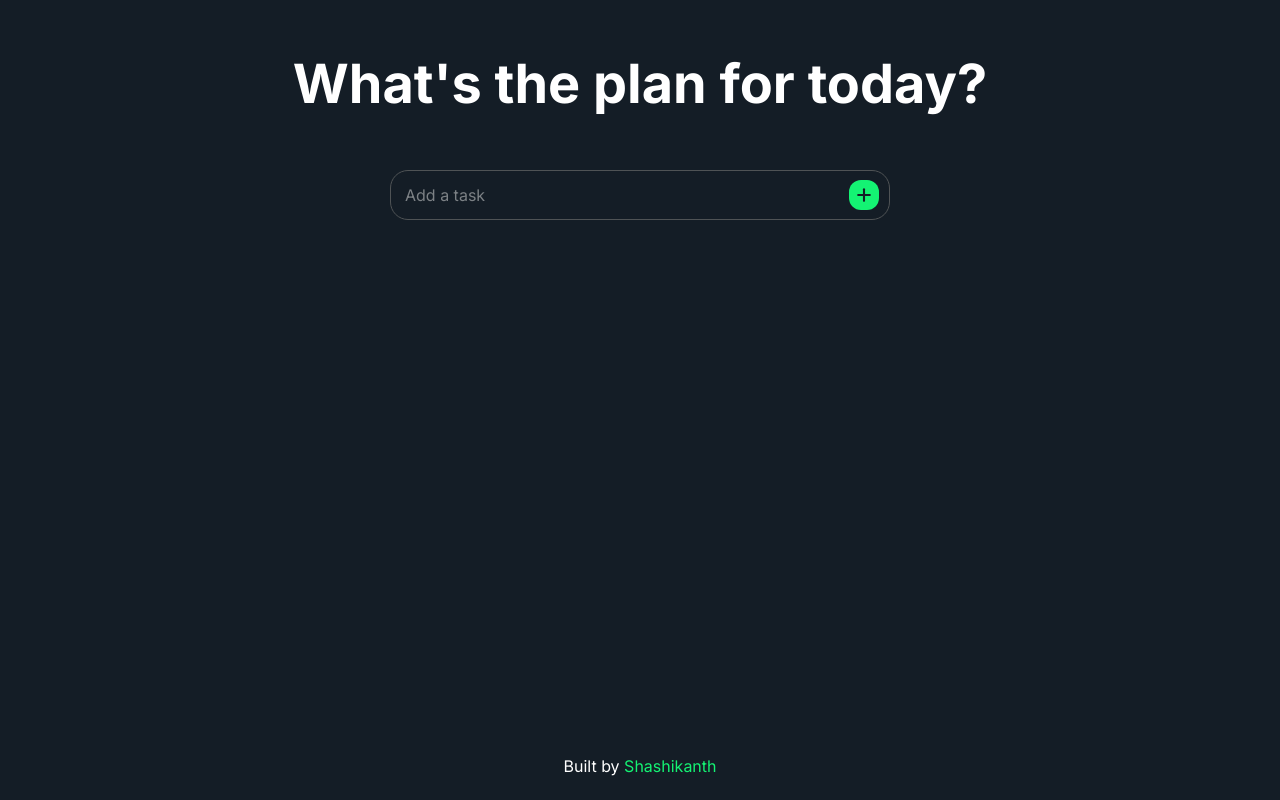
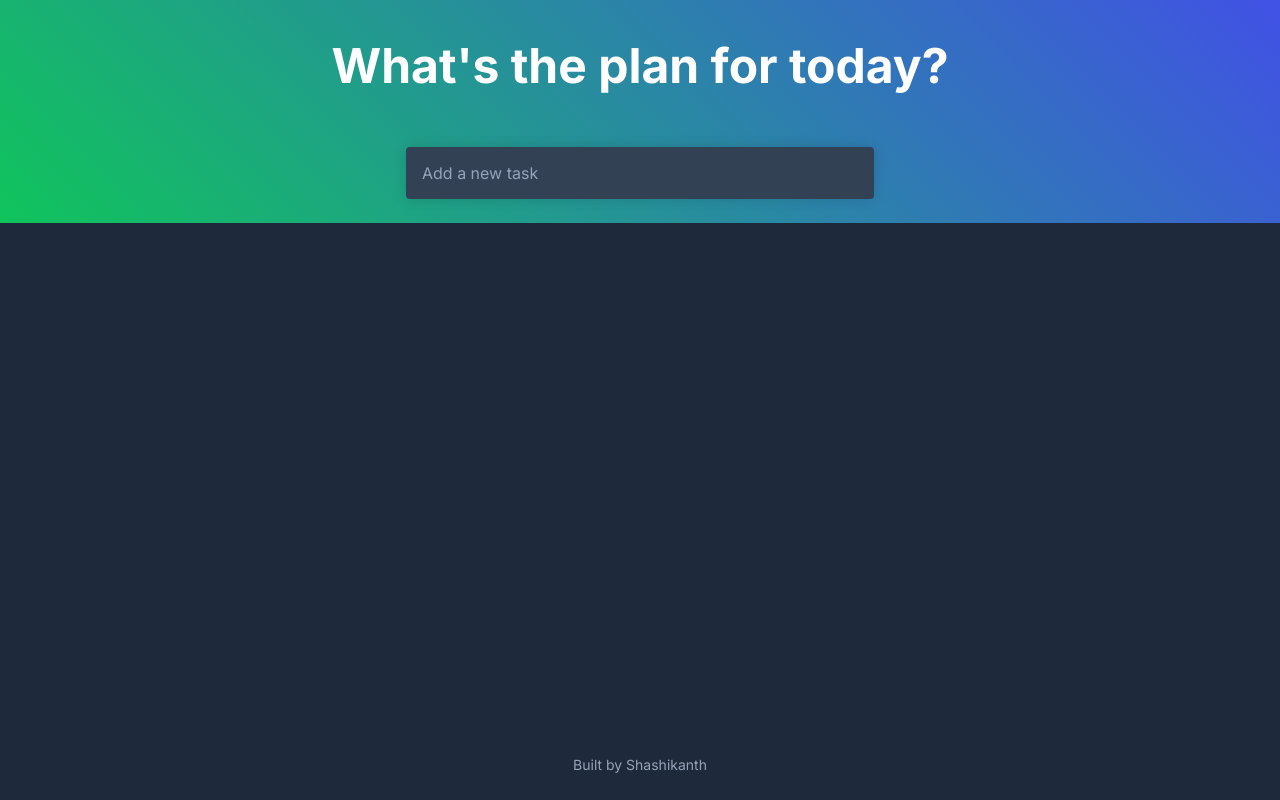
Before and after one commit to shashiirk/todos, a React (Create React App) app: page / in a window 1280 px wide. Built offline with nearby package versions, Linux system fonts and the light colour scheme.

Commit message:
revamped design

```diff
--- a/src/App.css
+++ b/src/App.css
@@ -1,12 +1,16 @@
 .outer-container {
   min-height: calc(100vh - 68px);
-  max-width: 800px;
-  width: 100%;
-  padding: 14px;
   margin: auto;
 }
 
+.main-container {
+  padding: 16px;
+  background: #10c45c;
+  background-image: linear-gradient(45deg, #10c45c 0%, #4151e5 100%);
+}
+
 .inner-container {
+  padding: 16px;
   max-width: 500px;
   width: 100%;
   margin: auto;
--- a/src/App.js
+++ b/src/App.js
@@ -68,9 +68,11 @@ const App = () => {
   return (
     <>
       <div className="outer-container">
-        <Header />
+        <div className="main-container">
+          <Header />
+          <UserInput onAddTask={addTaskHandler} />
+        </div>
         <div className="inner-container">
-          <UserInput onAddTask={addTaskHandler} />
           <TasksList
             items={tasksList}
             onDeleteTask={deleteTaskHandler}
--- a/src/components/Checkbox/Checkbox.module.css
+++ b/src/components/Checkbox/Checkbox.module.css
@@ -1,8 +1,8 @@
 .cbButton1 {
   width: 20px;
   height: 20px;
-  border: 2px #14f373 solid;
-  border-radius: 8px;
+  border: 2px #10c45c solid;
+  border-radius: 6px;
   background-color: transparent;
   margin-right: 8px;
   cursor: pointer;
@@ -11,10 +11,10 @@
 .cbButton2 {
   width: 20px;
   height: 20px;
-  border: 2px #14f373 solid;
-  border-radius: 8px;
-  background-color: #14f373;
-  color: #141d26;
+  border: 2px #10c45c solid;
+  border-radius: 6px;
+  background-color: #10c45c;
+  color: #334155;
   margin-right: 8px;
   cursor: pointer;
   display: flex;
--- a/src/components/Footer/Footer.module.css
+++ b/src/components/Footer/Footer.module.css
@@ -1,21 +1,23 @@
 .footer {
   text-align: center;
+  color: #94a3b8;
+  font-size: 14px;
   padding: 24px 16px;
 }
 
 .footer a {
   text-decoration: none;
-  color: #14f373;
+  color: inherit;
 }
 
 @media (hover: hover) {
   .footer a:hover {
-    text-decoration: underline 1px #14f373 solid;
+    text-decoration: underline 1px #94a3b8 solid;
   }
 }
 
 @media (hover: none) {
   .footer a:active {
-    text-decoration: underline 1px #14f373 solid;
+    text-decoration: underline 1px #94a3b8 solid;
   }
 }
--- a/src/components/Header/Header.module.css
+++ b/src/components/Header/Header.module.css
@@ -1,12 +1,14 @@
 .title {
-  font-size: 54px;
+  color: white;
+  font-size: 48px;
   text-align: center;
-  margin: 32px 0 48px;
+  margin: 16px 0 48px;
   line-height: 1.4;
 }
 
 @media (max-width: 500px) {
   .title {
     font-size: 32px;
+    margin: 16px 0 32px;
   }
 }
--- a/src/components/Task/Task.js
+++ b/src/components/Task/Task.js
@@ -5,12 +5,23 @@ import styles from './Task.module.css';
 const Task = (props) => {
   const [status, setStatus] = useState(props.task.status);
   const [taskTitle, setTaskTitle] = useState(props.task.title);
+  const [textareaFocus, setTextareaFocus] = useState(false);
   const textareaRef = useRef();
 
   useEffect(() => {
     textareaRef.current.style.height = '0px';
     textareaRef.current.style.height = textareaRef.current.scrollHeight + 'px';
   }, []);
+
+  useEffect(() => {
+    if (textareaFocus) {
+      const text = textareaRef.current.value;
+
+      textareaRef.current.focus();
+      textareaRef.current.value = '';
+      textareaRef.current.value = text;
+    }
+  }, [textareaFocus]);
 
   const updateStatusHandler = () => {
     setStatus((prevState) => !prevState);
@@ -27,7 +38,20 @@ const Task = (props) => {
     if (taskTitle.trim() === '') {
       props.onDelete(props.id);
     } else {
+      setTextareaFocus(false);
       props.onUpdateTitle(props.id, taskTitle);
+    }
+  };
+
+  const enterPressHandler = (ev) => {
+    if (ev.keyCode === 13 && ev.shiftKey === false) {
+      submitTaskHandler();
+    }
+  };
+
+  const focusTextareaHandler = () => {
+    if (!status) {
+      setTextareaFocus(true);
     }
   };
 
@@ -38,16 +62,35 @@ const Task = (props) => {
         ref={textareaRef}
         onChange={textareaHandler}
         onBlur={submitTaskHandler}
+        onKeyDown={enterPressHandler}
         value={taskTitle}
-        {...(status ? { disabled: true } : {})}
+        {...(textareaFocus ? {} : { disabled: true })}
       />
+      <button className={styles.edit} onClick={focusTextareaHandler}>
+        <svg
+          xmlns="http://www.w3.org/2000/svg"
+          className="icon icon-tabler icon-tabler-pencil"
+          width="20"
+          height="20"
+          viewBox="0 0 24 24"
+          strokeWidth="1.5"
+          stroke="currentColor"
+          fill="none"
+          strokeLinecap="round"
+          strokeLinejoin="round"
+        >
+          <path stroke="none" d="M0 0h24v24H0z" fill="none" />
+          <path d="M4 20h4l10.5 -10.5a1.5 1.5 0 0 0 -4 -4l-10.5 10.5v4" />
+          <line x1="13.5" y1="6.5" x2="17.5" y2="10.5" />
+        </svg>
+      </button>
       <button
         className={styles.delete}
         onClick={() => props.onDelete(props.id)}
       >
         <svg
           xmlns="http://www.w3.org/2000/svg"
-          className="icon icon-tabler icon-tabler-trash"
+          className="icon icon-tabler icon-tabler-x"
           width="20"
           height="20"
           viewBox="0 0 24 24"
@@ -58,11 +101,8 @@ const Task = (props) => {
           strokeLinejoin="round"
         >
           <path stroke="none" d="M0 0h24v24H0z" fill="none" />
-          <line x1="4" y1="7" x2="20" y2="7" />
-          <line x1="10" y1="11" x2="10" y2="17" />
-          <line x1="14" y1="11" x2="14" y2="17" />
-          <path d="M5 7l1 12a2 2 0 0 0 2 2h8a2 2 0 0 0 2 -2l1 -12" />
-          <path d="M9 7v-3a1 1 0 0 1 1 -1h4a1 1 0 0 1 1 1v3" />
+          <line x1="18" y1="6" x2="6" y2="18" />
+          <line x1="6" y1="6" x2="18" y2="18" />
         </svg>
       </button>
     </li>
--- a/src/components/Task/Task.module.css
+++ b/src/components/Task/Task.module.css
@@ -1,16 +1,19 @@
 .task {
-  background-color: #262d35;
-  padding: 14px;
-  border-radius: 18px;
-  margin-bottom: 10px;
+  background-color: #334155;
+  padding: 16px;
   display: flex;
   justify-content: space-between;
   align-items: flex-start;
+  border-bottom: 1px #475569 solid;
+}
+
+.task:last-child {
+  border-bottom: none;
 }
 
 .task textarea {
-  background-color: #262d35;
-  color: white;
+  background-color: #334155;
+  color: inherit;
   margin-right: 4px;
   flex: 1;
   font: inherit;
@@ -24,13 +27,24 @@
 }
 
 .task.checked textarea {
-  text-decoration: line-through 1px #7c8185 solid;
-  color: #7c8185;
+  text-decoration: line-through 1px #94a3b8 solid;
+  color: #94a3b8;
+}
+
+.task .edit {
+  background-color: transparent;
+  color: inherit;
+  border-radius: 50%;
+  border: none;
+  outline: none;
+  cursor: pointer;
+  align-self: center;
+  margin-right: 8px;
 }
 
 .task .delete {
   background-color: transparent;
-  color: white;
+  color: inherit;
   border-radius: 50%;
   border: none;
   outline: none;
--- a/src/components/TasksList/TasksList.module.css
+++ b/src/components/TasksList/TasksList.module.css
@@ -1,4 +1,7 @@
 .taskslist {
   list-style-type: none;
-  margin: 32px 0 18px;
+  margin: 16px 0;
+  border-radius: 4px;
+  overflow: hidden;
+  box-shadow: 0 0 14px rgba(0, 0, 0, 0.14);
 }
--- a/src/components/UserInput/UserInput.js
+++ b/src/components/UserInput/UserInput.js
@@ -29,28 +29,10 @@ const UserInput = (props) => {
       <div className={styles.inputBox}>
         <input
           type="text"
-          placeholder="Add a task"
+          placeholder="Add a new task"
           onChange={userInputHandler}
           value={userInput}
         />
-        <button type="submit">
-          <svg
-            xmlns="http://www.w3.org/2000/svg"
-            className="icon icon-tabler icon-tabler-plus"
-            width="20"
-            height="20"
-            viewBox="0 0 24 24"
-            strokeWidth="2.5"
-            stroke="currentColor"
-            fill="none"
-            strokeLinecap="round"
-            strokeLinejoin="round"
-          >
-            <path stroke="none" d="M0 0h24v24H0z" fill="none" />
-            <line x1="12" y1="5" x2="12" y2="19" />
-            <line x1="5" y1="12" x2="19" y2="12" />
-          </svg>
-        </button>
       </div>
     </form>
   );
--- a/src/components/UserInput/UserInput.module.css
+++ b/src/components/UserInput/UserInput.module.css
@@ -1,45 +1,29 @@
 .form {
+  max-width: 468px;
   width: 100%;
-  margin: 32px 0;
+  margin: 0 auto 8px;
 }
 
 .inputBox {
+  background-color: #334155;
   display: flex;
   justify-content: center;
   align-items: center;
-  padding: 0 10px;
-  border-radius: 18px;
-  border: 1px #4f5355 solid;
-}
-
-.inputBox button {
-  border-radius: 12px;
-  border: none;
-  outline: none;
-  background-color: #14f373;
-  color: #141d26;
-  padding: 5px;
-  display: flex;
-  justify-content: center;
-  align-items: center;
-  cursor: pointer;
+  border-radius: 4px;
+  box-shadow: 0 0 14px rgba(0, 0, 0, 0.14);
 }
 
 .inputBox input {
   background-color: transparent;
+  padding: 16px;
   font: inherit;
   font-size: 16px;
   color: inherit;
   border: none;
   outline: none;
   width: 100%;
-  padding: 14px 0 14px 4px;
 }
 
 .inputBox input::placeholder {
-  color: #7c8185;
+  color: #94a3b8;
 }
-
-.form:focus-within .inputBox {
-  border: 1px #14f373 solid;
-}
--- a/src/index.css
+++ b/src/index.css
@@ -6,7 +6,7 @@
 
 body {
   font-family: 'Inter', sans-serif;
-  background-color: #141d26;
+  background-color: #1e293b;
   color: white;
   min-height: 100vh;
   overflow-x: hidden;
```
